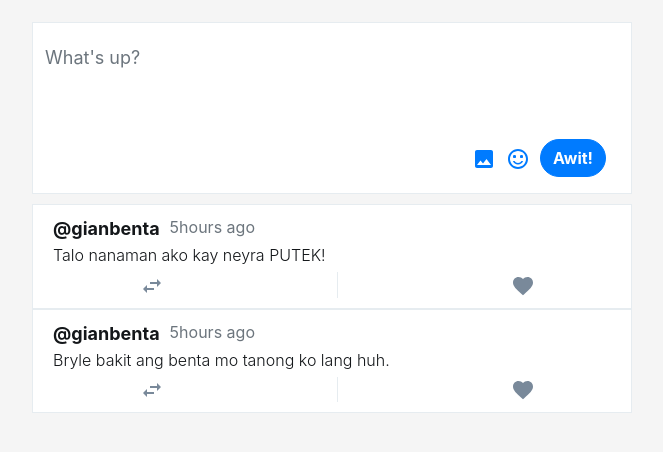
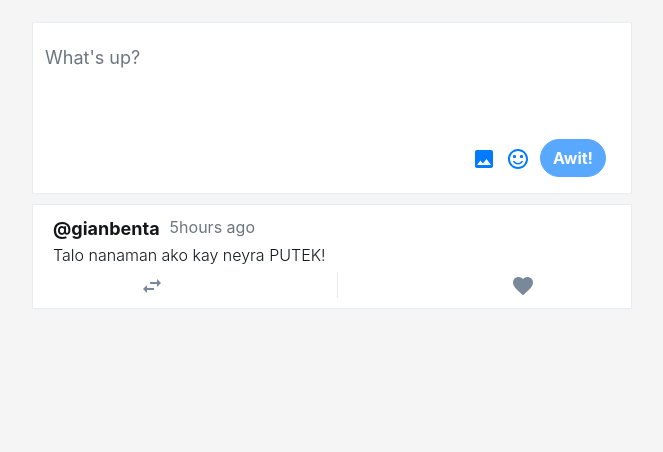
Before and after one commit to blackstate/awit, a Flask app: template templates/index.html in a window 1280 px wide. Shown: the part 56-508 px from the top of the page, without its empty margins (308-971 px from the left). Run offline with Flask 2, Linux system fonts and the light colour scheme; the template is opened without the code that fills it, so the values that code supplies are empty; the visitor is signed in with stand-in values (Sample User, id 1); some libraries are stand-ins or nearby versions.

Commit message:
Added button script that disables if textarea is empty

```diff
--- /dev/null
+++ b/static/script.js
@@ -0,0 +1,17 @@
+let textarea = document.querySelector("textarea");
+let submitButton = document.querySelector("#btn-submit");
+
+textarea.addEventListener("input", checkStatus);
+
+function checkStatus(event) {
+    if (!this.value) {
+        submitButton.disabled = true;
+        console.log(this.value);
+    }
+    else
+    {
+        submitButton.disabled = false;
+    }
+
+
+}
--- a/templates/index.html
+++ b/templates/index.html
@@ -16,7 +16,7 @@
             <textarea class="form-control" id="userstatus" name="userstatus" maxlength="150" rows="3" placeholder="What's up?"></textarea>
 
             <div class="status-actions btn-block d-flex flex-row-reverse align-items-center">
-                <button type="submit" class="btn btn-primary" id="btn-submit"><strong>Awit!</strong></button>
+                <button type="submit" class="btn btn-primary" id="btn-submit" disabled="true"><strong>Awit!</strong></button>
                 <div class="status-buttons">
                     <button><img src="/static/emoji.svg"></button>
                 </div>
@@ -46,25 +46,7 @@
 
         </div>
     </div>
-    <div class="user-post">
-        <div class="post-header">
-            <div class="post-user mb-0">@gianbenta</div>
-            <div class="post-date mb-1 text-muted">5hours ago</div>
-        </div>
-        <div class="post-content">
-            <p class="card-text mb-auto">Bryle bakit ang benta mo tanong ko lang huh.</p>
-        </div>
-        <div class="post-actions">
-            <div class="like-post">
-                <button><img src="/static/like.svg"></button>
-            </div>
-            <div class="divider"></div>
-            <div class="retweet-post">
-                <button><img src="/static/retweet.svg"></button>
-            </div>
 
-        </div>
-    </div>
 
 </div>
 {% else %}
--- a/templates/layout.html
+++ b/templates/layout.html
@@ -60,5 +60,5 @@
         <script src="https://stackpath.bootstrapcdn.com/bootstrap/4.4.1/js/bootstrap.min.js" integrity="sha384-wfSDF2E50Y2D1uUdj0O3uMBJnjuUD4Ih7YwaYd1iqfktj0Uod8GCExl3Og8ifwB6" crossorigin="anonymous"></script>
 
     </body>
-
+    <script src="/static/script.js"></script>
 </html>
```
Also changed, not shown: awit.db.
